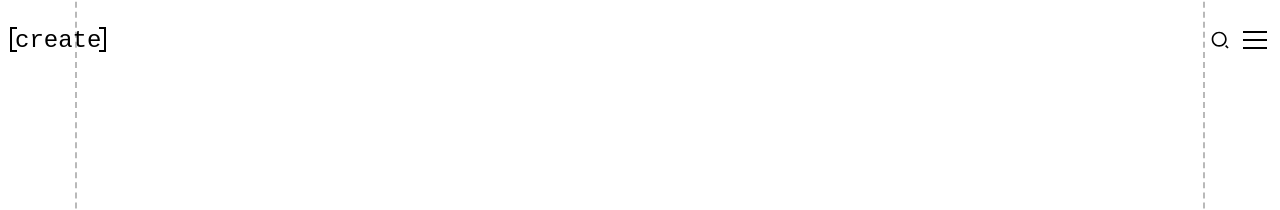
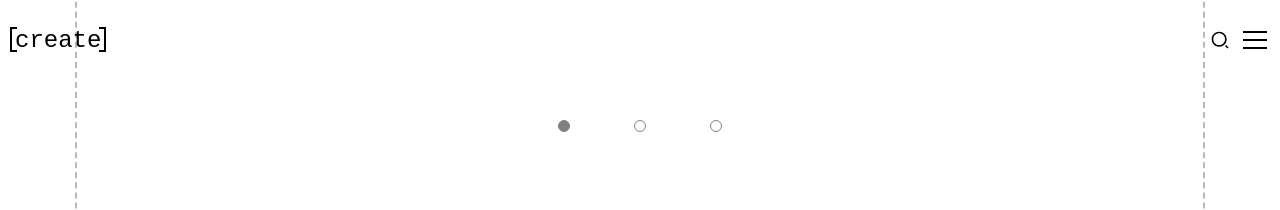
Before and after one commit to brian99na/Create, a React (Create React App) app: page /#/ in a window 1280 px wide. Shown: the top 210 px of the page. Built offline with nearby package versions, Linux system fonts and the light colour scheme; a web font is replaced by a local one.

Commit message:
upload button accepts file and store in state, needs axios to send to backend

```diff
--- a/src/components/Create/Create.js
+++ b/src/components/Create/Create.js
@@ -1,4 +1,4 @@
-import React, { useState } from 'react'
+import React, { useRef, useState } from 'react'
 import { AiOutlinePlus } from 'react-icons/ai'
 import { CgRemove } from 'react-icons/cg'
 import { useNavigate } from 'react-router'
@@ -11,6 +11,7 @@ function Create(props) {
     const [tagValue, setTagValue] = useState('')
     const [slideActive, setSlideActive] = useState(1)
     const navigate = useNavigate()
+    const fileRef = useRef()
 
     const handleChange = (e) => {
         setFormData({...formData, [e.target.name]: e.target.value})
@@ -21,6 +22,16 @@ function Create(props) {
         setTimeout(() => {
           navigate('/create')
         }, 500)
+    }
+
+    const handleFileUpload = () => {
+        fileRef.current.click()
+    }
+
+    const handleFileChange = () => {
+        console.log(fileRef.current.files[0])
+        setFormData({...formData, file: {title: fileRef.current.files[0].name, file: fileRef.current.files[0]}})
+
     }
 
     const handleTagSubmit = (e) => {
@@ -60,12 +71,17 @@ function Create(props) {
 
     return (
         <div className='create-modal'>
+            <div className='slide-indicators'>
+                <div className={`circle ${slideActive === 1 ? 'dot' : ''}`}></div>
+                <div className={`circle ${slideActive === 2 ? 'dot' : ''}`}></div>
+                <div className={`circle ${slideActive === 3 ? 'dot' : ''}`}></div>
+            </div>
             <div className={`create-form ${slideActive === 1 ? 'form-left' : slideActive === 2 ? 'form-mid' : slideActive === 3 ? 'form-right' : ''}`}>
                 <div className='upload-slide'>
                     <div className='skeleton-load'></div>
                     <div className='upload-container'>
-                        <input type='file' hidden/>
-                        <button>[upload]</button>
+                        <input ref={fileRef} onChange={handleFileChange} type='file' hidden/>
+                        <button onClick={handleFileUpload}>[upload]</button>
                     </div>
                 </div>
                 <div className='title-desc-slide'>
--- a/src/components/Create/create.css
+++ b/src/components/Create/create.css
@@ -278,6 +278,41 @@ nav .search-ham .ham-main .ham-active-3 {
   overflow: hidden;
 }
 
+.create-modal .slide-indicators {
+  position: absolute;
+  display: -webkit-box;
+  display: -ms-flexbox;
+  display: flex;
+  -webkit-box-pack: center;
+      -ms-flex-pack: center;
+          justify-content: center;
+  -webkit-box-align: center;
+      -ms-flex-align: center;
+          align-items: center;
+  -webkit-box-orient: horizontal;
+  -webkit-box-direction: normal;
+      -ms-flex-direction: row;
+          flex-direction: row;
+  top: 15vh;
+  width: 100%;
+  gap: 5%;
+}
+
+.create-modal .slide-indicators .circle {
+  height: 10px;
+  aspect-ratio: 1;
+  border-radius: 50%;
+  border: 1px solid gray;
+  -webkit-transition: 0.3s ease;
+  transition: 0.3s ease;
+}
+
+.create-modal .slide-indicators .dot {
+  background-color: gray;
+  -webkit-animation: popIndicator 0.75s cubic-bezier(0.35, 0, 0.03, 1.57);
+          animation: popIndicator 0.75s cubic-bezier(0.35, 0, 0.03, 1.57);
+}
+
 .create-modal .create-form {
   display: -webkit-box;
   display: -ms-flexbox;
@@ -349,6 +384,10 @@ nav .search-ham .ham-main .ham-active-3 {
       -ms-flex-direction: column;
           flex-direction: column;
   width: 90%;
+}
+
+.create-modal .create-form .upload-slide .upload-container input {
+  border: none;
 }
 
 .create-modal .create-form .upload-slide .skeleton-load {
@@ -612,4 +651,26 @@ nav .search-ham .ham-main .ham-active-3 {
     opacity: 1;
   }
 }
+
+@-webkit-keyframes popIndicator {
+  100%, 0% {
+    -webkit-transform: translateY(0);
+            transform: translateY(0);
+  }
+  50% {
+    -webkit-transform: translateY(-15px);
+            transform: translateY(-15px);
+  }
+}
+
+@keyframes popIndicator {
+  100%, 0% {
+    -webkit-transform: translateY(0);
+            transform: translateY(0);
+  }
+  50% {
+    -webkit-transform: translateY(-15px);
+            transform: translateY(-15px);
+  }
+}
 /*# sourceMappingURL=create.css.map */
--- a/src/components/Create/create.scss
+++ b/src/components/Create/create.scss
@@ -12,6 +12,27 @@
     position: fixed;
     z-index: -1;
     overflow: hidden;
+
+    .slide-indicators {
+        position: absolute;
+        @include flexCenter(row);
+        top: 15vh;
+        width: 100%;
+        gap: 5%;
+
+        .circle {
+            height: 10px;
+            aspect-ratio: 1;
+            border-radius: 50%;
+            border: 1px solid gray;
+            transition: 0.3s ease;
+        }
+
+        .dot {
+            background-color: gray;
+            animation: popIndicator 0.75s cubic-bezier(.35,0,.03,1.57);
+        }
+    }
 
     .create-form {
         @include flexCenter(row);
@@ -45,6 +66,10 @@
             .upload-container {
                 @include flexCenter(column);
                 width: 90%;
+
+                input {
+                    border: none;
+                }
             }
 
             .skeleton-load {
@@ -216,3 +241,12 @@
         opacity: 1;
     }
 }
+
+@keyframes popIndicator {
+    100%, 0% {
+        transform: translateY(0);
+    }
+    50% {
+        transform: translateY(-15px);
+    }
+}
```
Also changed, not shown: 1 other file (tests, documents, lock files or other folders).
